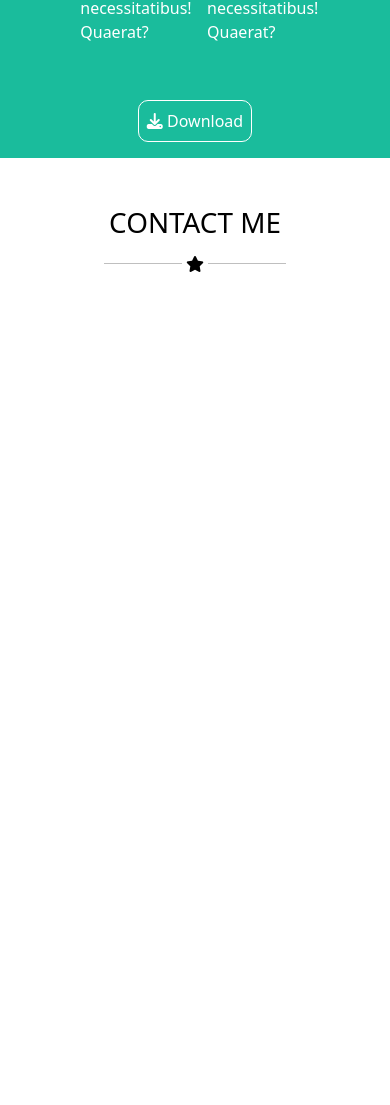
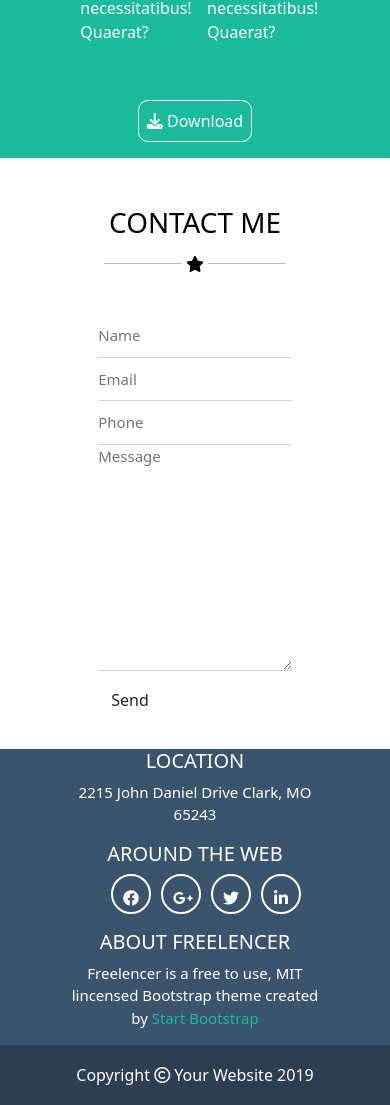
Before and after one commit to tomms25/html-css-bootstrap-freelancer, a plain HTML site: page index.html in a window 390 px wide. Shown: the part 2383-3488 px from the top of the page. Before the commit the page ends 2667 px from the top, so only its background shows below. Drawn offline with nearby package versions, Linux system fonts and the light colour scheme.

Commit message:
Completamento della pagina non in responsive

```diff
--- a/css/master.css
+++ b/css/master.css
@@ -4,7 +4,7 @@
     box-sizing: border-box;
 }
 
-h1{
+h1, h3{
     color: white;
 }
 
@@ -108,3 +108,80 @@ hr{
 .about-section .container{
     width: 65%;
 }
+
+
+#contact_list_section{
+    width: 65%;
+    margin: 0 auto;
+    color: #2C3E50;
+    padding: 30px;
+}
+
+input{
+    display: block;
+    width: 100%;
+    padding: 10px 0;
+    border: none;
+    font-size: 15px;
+    border-bottom: 1px solid lightgrey;
+}
+
+textarea{
+    display: block;
+    width: 100%;
+    margin-bottom: 10px;
+    border: none;
+    font-size: 15px;
+    border-bottom: 1px solid lightgray;
+}
+
+
+
+/* Footer */
+
+#location{
+    background-color: #3A546D;
+}
+
+#footer_top_container{
+    width: 70%;
+    margin: 0 auto;
+}
+
+.social-icon-container{
+    width: 40px;
+    height: 40px;
+    padding: 10px;
+    border-radius: 50%;
+    border: 2px solid white;
+}
+
+#start-link{
+    color: #1ABC9C;
+    text-decoration: none;
+}
+
+.footer-bottom-container{
+    height: 60px;
+    line-height: 60px;
+}
+
+.footer-bottom-container p{
+    vertical-align: middle;
+}
+
+.footer-text h3{
+    font-size: 20px;
+}
+
+.footer-text p{
+    font-size: 15px;
+}
+
+.copyright{
+    background-color: #2c3e50;
+}
+
+.social-icon-container i{
+    font: 100%;
+}
--- a/index.html
+++ b/index.html
@@ -154,11 +154,98 @@
                 <hr>
             </div>
             <div id="contact_list_section" class="text-left">
+                <input type="text" placeholder="Name">
+                <input type="text" placeholder="Email">
+                <input type="text" placeholder="Phone">
+                <textarea name="message" placeholder="Message" cols="30" rows="10"></textarea>
+                <a href="" class="btn btn-default ms_btn">Send</a>
+
 
             </div>
         </section>
 
     </main>
+
+
+    <!-- Footer -->
+
+    <footer>
+        <section id="location">
+            <div id="footer_top_container">
+                <div class="container">
+                    <div class="row d-flex justify-content-center align-items-center">
+                        <div class="col-md-4 d-flex justify-content-center align-items-center">
+                            <div class="footer-text text-center">
+                                <h3>
+                                    LOCATION
+                                </h3>
+                                <p>
+                                    2215 John Daniel Drive Clark, MO 65243
+                                </p>
+                            </div>
+                        </div>
+                        <div class="col-md-4 d-flex justify-content-center align-items-center">
+                            <div class="footer-text text-center">
+                                <h3>AROUND THE WEB</h3>
+                                <ul class="text-left d-flex">
+                                    <li>
+                                        <div class="social-icon-container">
+                                            <a href="">
+                                                <i class="fa-brands fa-facebook"></i>
+                                            </a>
+                                        </div>
+                                    </li>
+                                    <li>
+                                        <div class="social-icon-container">
+                                            <a href="">
+                                                <i class="fa-brands fa-google-plus-g"></i>
+                                            </a>
+                                        </div>
+                                    </li>
+                                    <li>
+                                        <div class="social-icon-container">
+                                            <a href="">
+                                                <i class="fa-brands fa-twitter"></i>
+                                            </a>
+                                        </div>
+                                    </li>
+                                    <li>
+                                        <div class="social-icon-container">
+                                            <a href="">
+                                                <i class="fa-brands fa-linkedin-in"></i>
+                                            </a>
+                                        </div>
+                                    </li>
+                                </ul>
+                            </div>
+                        </div>
+                        <div class="col-md-4 d-flex justify-content-center align-items-center">
+                            <div class="footer-text text-center">
+                                <h3>
+                                    ABOUT FREELENCER
+                                </h3>
+                                <p>
+                                    Freelencer is a free to use, MIT lincensed Bootstrap theme created by <a id="start-link" href="">Start Bootstrap</a>
+                                </p>
+                            </div>
+                        </div>
+                    </div>
+                </div>
+
+            </div>
+
+        </section>
+        <section class="copyright">
+            <div class="footer-bottom-container d-flex justify-content-center">
+                <p>
+                    Copyright <i class="fa-regular fa-copyright"></i> Your Website 2019
+                </p>
+            </div>
+        </section>
+
+
+    </footer>
+
 
 
 
```
